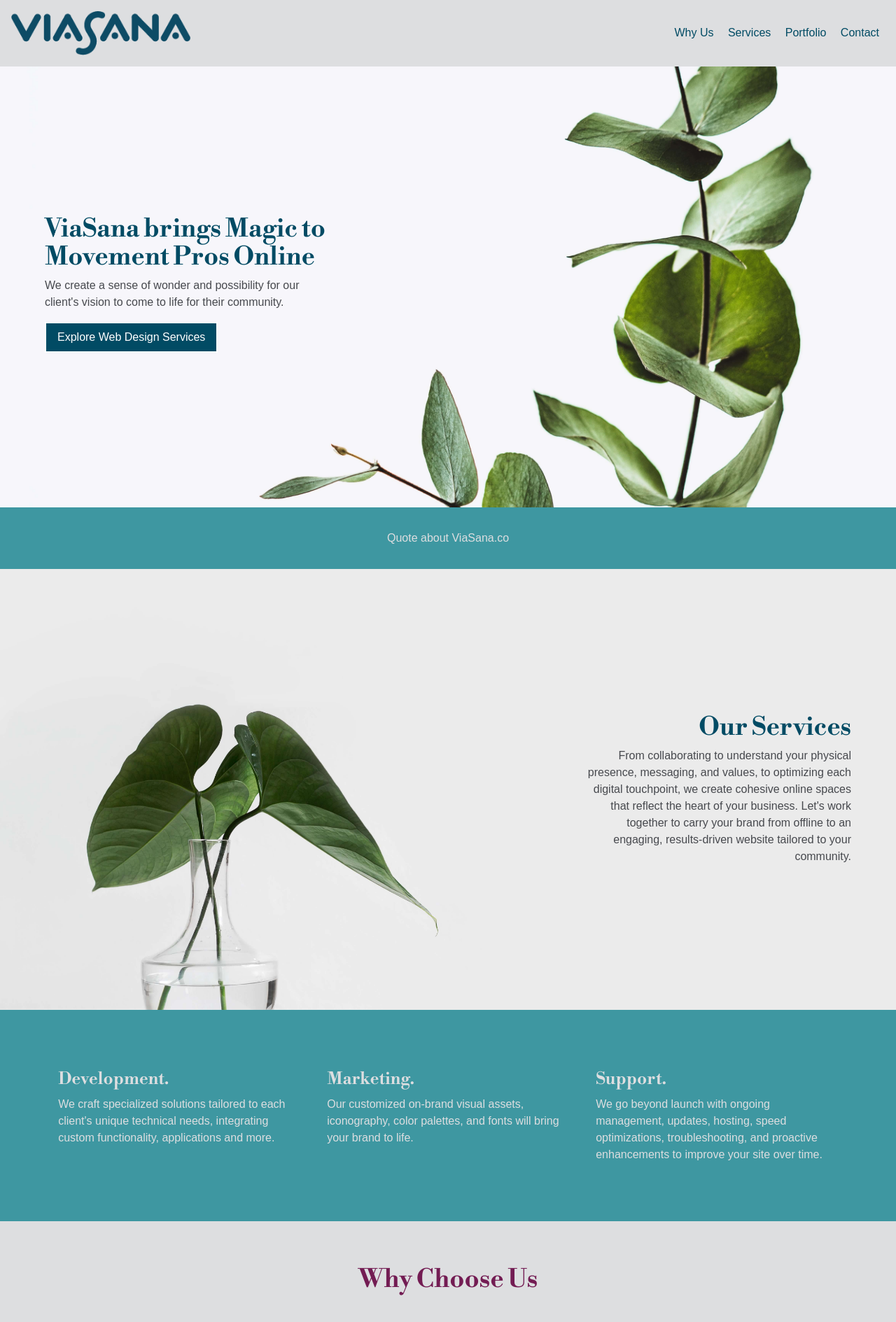
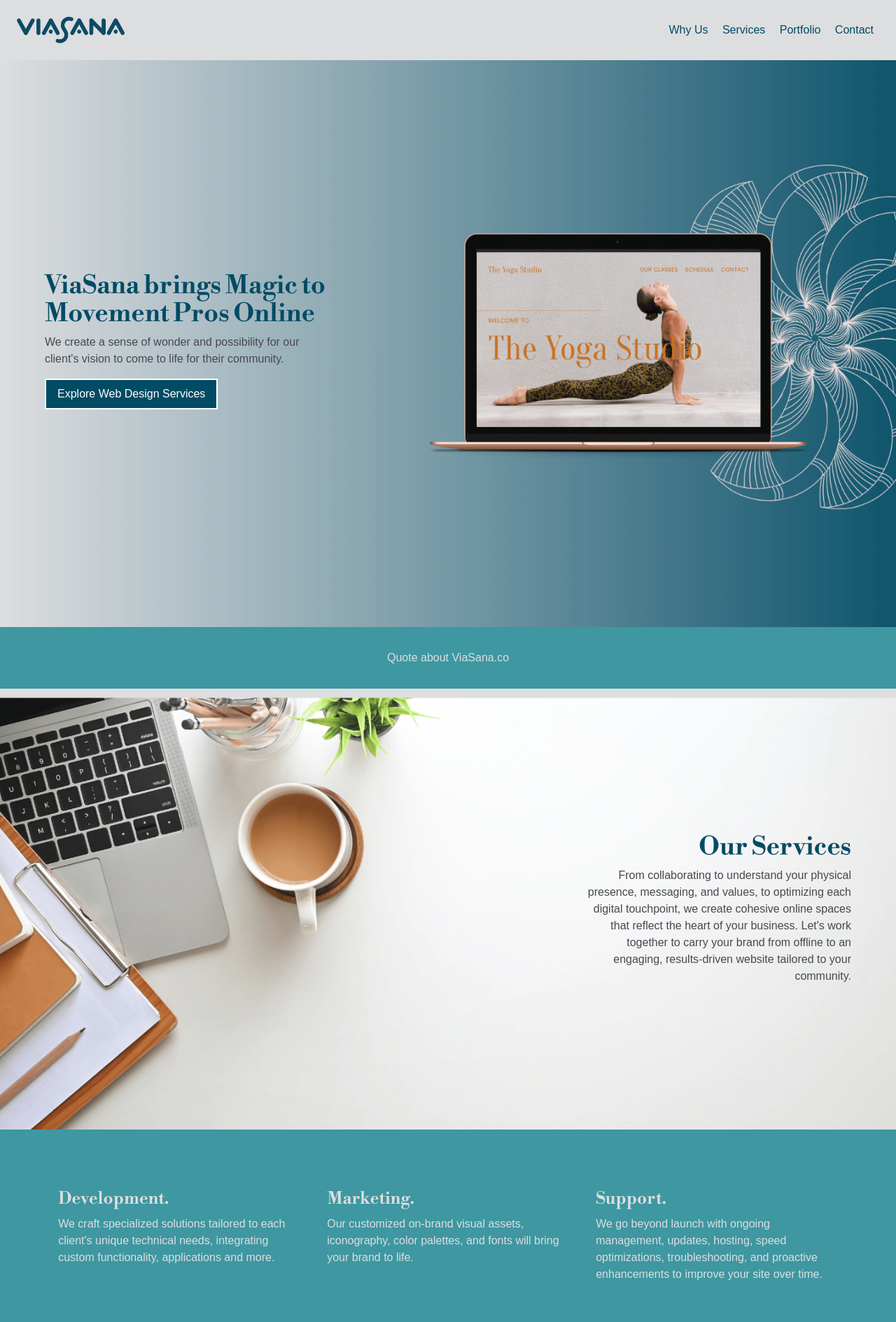
Before and after one commit to ViaSana/viasana-co, a Jekyll site: the page built from home.html, in a window 1280 px wide. Shown: the top 1889 px of the page at 70% size. Built offline with Jekyll 4.4.1, drawn with Linux system fonts in a browser that asks for light colours; nearby versions of some CDN libraries.

Commit message:
image updates

```diff
--- a/_includes/site_header.html
+++ b/_includes/site_header.html
@@ -1,8 +1,8 @@
 <header class="grid items-center p-4 sm:grid-cols-2">
-    <div class="p-0 max-sm:text-center">
-        <img src="assets/images/ViaSana_logo-green.png" class="max-w-[20vw]"></img>
+    <div class="p-2 max-sm:text-center">
+        <img src="assets/images/ViaSana_logo-green.png" class="max-w-[12vw]"></img>
     </div>
-    <nav class="p-0 text-center sm:text-right">
+    <nav class="p-2 text-center sm:text-right">
         <a href="#why-us" class="p-2"> Why Us </a>
         <a href="#services" class="p-2"> Services </a>
         <a href="#projects" class="p-2"> Portfolio </a>
--- a/assets/css/output-style.css
+++ b/assets/css/output-style.css
@@ -494,16 +494,16 @@ footer a:hover, .bg-dark .button:hover {
         background-repeat: no-repeat;
         background-image: url('/assets/images/plant.jpg');
     }
-.bg-plant {
-        background-image: url('/assets/images/plant.jpg');
-        background-position: 50% 43%;
-    }
-.bg-plant-2 {
-        background-image: url('/assets/images/plant-2.jpg');
-        background-position: 75% 50%;
-    }
 .bg-meeting {
         background-image: url('/assets/images/MoJo.jpg');
+    }
+.bg-laptop {
+        background-image: url('/assets/images/laptop-mockup-1.png');
+        background-position: center;
+    }
+.bg-laptop-2 {
+        background-image: url('/assets/images/laptop-2.png');
+        background-position: center;
     }
 .absolute {
   position: absolute;
@@ -570,6 +570,9 @@ footer a:hover, .bg-dark .button:hover {
 .min-h-70 {
   min-height: 70vh;
 }
+.min-h-90 {
+  min-height: 90vh;
+}
 .min-h-\[220px\] {
   min-height: 220px;
 }
@@ -581,6 +584,9 @@ footer a:hover, .bg-dark .button:hover {
 }
 .max-w-2xl {
   max-width: 42rem;
+}
+.max-w-\[12vw\] {
+  max-width: 12vw;
 }
 .max-w-\[20vw\] {
   max-width: 20vw;
@@ -751,17 +757,6 @@ footer a:hover, .bg-dark .button:hover {
   max-width: 1536px;
 }
 /* SM - max-width in pixels approximately 768px */
-@media(max-width: 48em) {
-
-        .bg-plant {
-            background-image: url('/assets/images/plant-light.png');
-        }
-
-        .bg-plant-2 {
-            background-image: url('/assets/images/plant-2-light.png');
-            background-position: 45% 50%;
-        }
-    }
 
 /* ----------- Default Styles --------- */
 
--- a/home.html
+++ b/home.html
@@ -12,7 +12,7 @@ seo:
 
 {% include site_header.html %}
 
-<section class="flex items-center bg-image bg-plant p-5p min-h-70">
+<section class="flex items-center bg-image bg-laptop p-5p min-h-90">
     <div class="max-w-lg">
         <h2 class="text-green">ViaSana brings Magic to<br>Movement Pros Online</h2>
         <p class="max-w-[390px]">We create a sense of wonder and possibility for our client's vision to come to life for their community.</p>
@@ -40,7 +40,7 @@ seo:
 </section>
 
 <!-- Opening banner  -->
-<section class="flex justify-end text-right bg-image bg-plant-2 min-h-70" id="services">
+<section class="flex justify-end text-right bg-image bg-laptop-2 min-h-70" id="services">
     <div class="self-center max-w-lg">
         <h2 class="text-green"> Our Services </h2>
         <p class="text-grey max-w-[390px]"> From collaborating to understand your physical presence, messaging, and values, to optimizing each digital touchpoint, we create cohesive online spaces that reflect the heart of your business. Let's work together to carry your brand from offline to an engaging, results-driven website tailored to your community.</p>
```
Also changed, not shown: style.css (+10 -0 lines), assets/images/laptop-2.png (added), assets/images/laptop-mockup-1.png (added).
